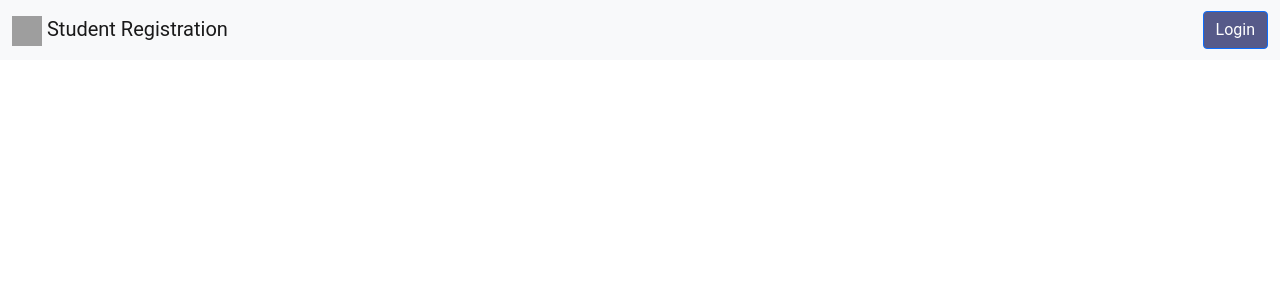
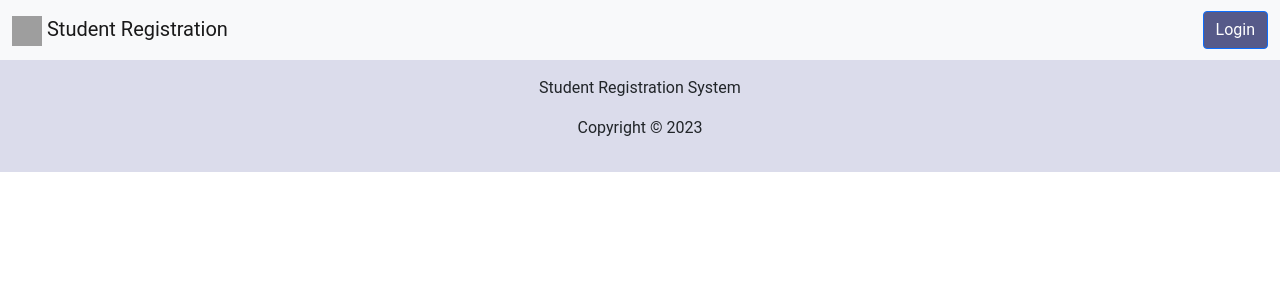
Before and after one commit to Sakuni-Weerasinghe/Student_Registration_System-Frontend-SSR, an Angular app: page / in a window 1280 px wide. Shown: the top 300 px of the page. Built offline with nearby package versions, Linux system fonts and the light colour scheme; grey boxes are pictures that could not be loaded.

Commit message:
Create Footer Component

```diff
--- a/src/app/app.component.html
+++ b/src/app/app.component.html
@@ -3,3 +3,4 @@
 <div>
   <router-outlet></router-outlet>
 </div>
+<app-footer></app-footer>
--- a/src/app/app.component.ts
+++ b/src/app/app.component.ts
@@ -2,13 +2,14 @@ import { Component } from '@angular/core';
 import { CommonModule } from '@angular/common';
 import { RouterOutlet } from '@angular/router';
 import { HeaderComponent } from "./components/core/header/header.component";
+import { FooterComponent } from "./components/core/footer/footer.component";
 
 @Component({
     selector: 'app-root',
     standalone: true,
     templateUrl: './app.component.html',
     styleUrl: './app.component.css',
-    imports: [CommonModule, RouterOutlet, HeaderComponent]
+    imports: [CommonModule, RouterOutlet, HeaderComponent, FooterComponent]
 })
 export class AppComponent {
   title = 'Student_Registration_System-Frontend';
--- /dev/null
+++ b/src/app/components/core/footer/footer.component.css
@@ -0,0 +1,4 @@
+.footer-container {
+    background-color: #dbdceb;
+    min-height: 80px;
+}
--- /dev/null
+++ b/src/app/components/core/footer/footer.component.html
@@ -0,0 +1,6 @@
+<div class="footer-container">
+    <div class="container text-center py-3">
+        <p>Student Registration System</p>
+        <p>Copyright &copy; 2023</p>
+    </div>
+</div>
```
Also changed, not shown: src/app/components/core/footer/footer.component.ts (added, +12 -0 lines), 1 other file (tests, documents, lock files or other folders).
